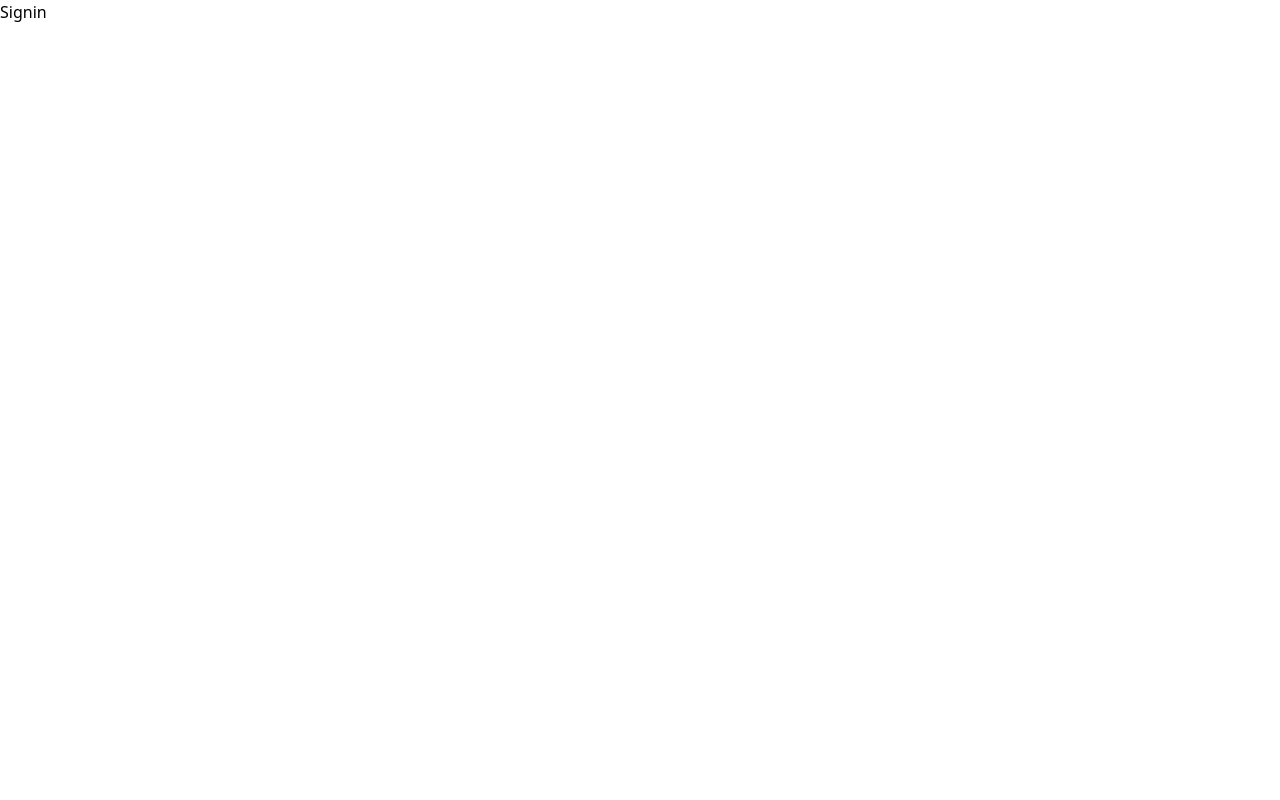
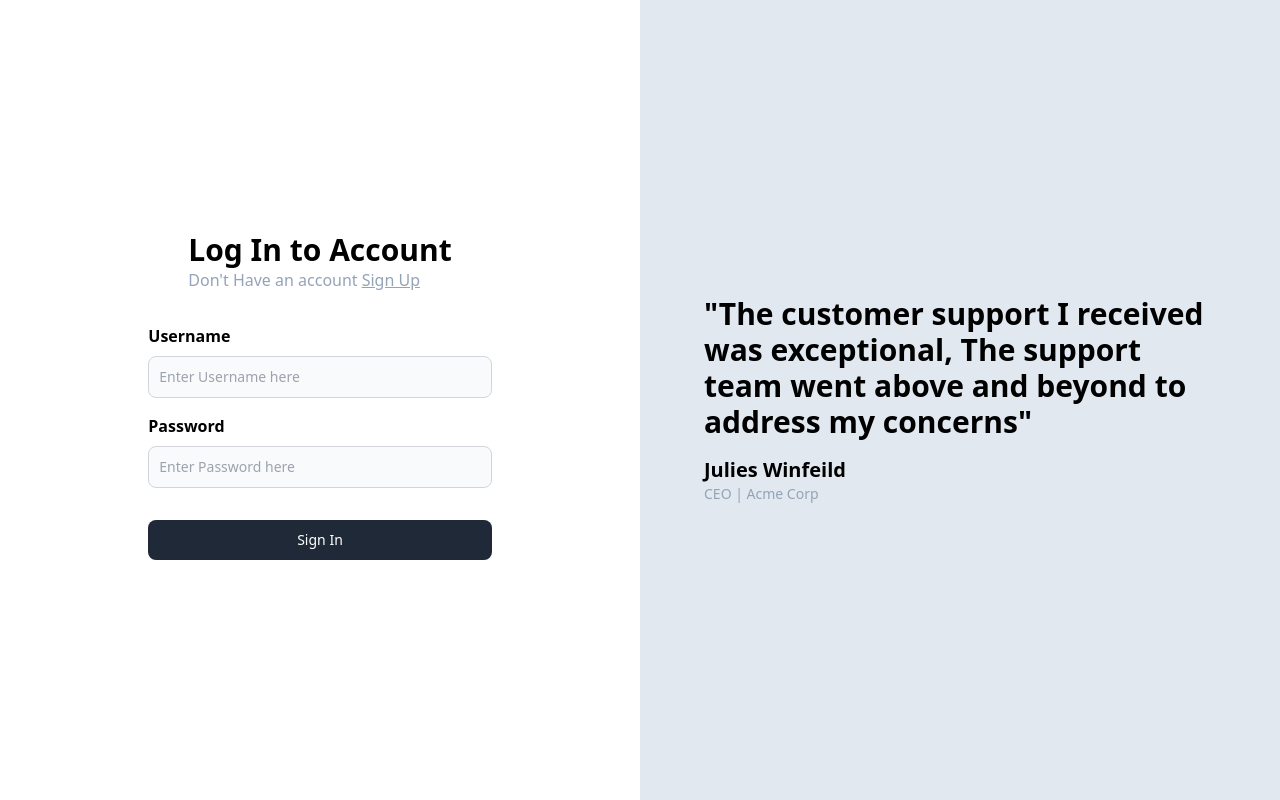
Before and after one commit to vanshaj-sharma/medium-blog, a React (Vite) app in the folder frontend/: page /signin in a window 1280 px wide. Built offline with nearby package versions, Linux system fonts and the light colour scheme.

Commit message:
added auth with backend connection

```diff
--- a/frontend/package.json
+++ b/frontend/package.json
@@ -11,6 +11,7 @@
   },
   "dependencies": {
     "@vanshajsharma/medium-common": "^1.0.1",
+    "axios": "^1.6.8",
     "react": "^18.2.0",
     "react-dom": "^18.2.0",
     "react-router-dom": "^6.23.0"
--- /dev/null
+++ b/frontend/src/components/Auth.tsx
@@ -0,0 +1,133 @@
+import { SingupInput } from "@vanshajsharma/medium-common";
+import axios from "axios";
+import { ChangeEvent, useState } from "react";
+import { Link, useNavigate } from "react-router-dom";
+import { BACKEND_URL } from "../config";
+
+export const Auth = ({ type }: { type: "signup" | "signin" }) => {
+  const [postInputs, setPostInputs] = useState<SingupInput>({
+    name: "",
+    username: "",
+    password: "",
+  });
+
+  const navigate = useNavigate();
+
+  async function sendRequest() {
+    try {
+      const response = await axios.post(
+        `${BACKEND_URL}/api/v1/user/${type === "signup" ? "signup" : "signin"}`,
+        postInputs
+      );
+      console.log("workin");
+      const jwt = response.data;
+      localStorage.setItem("token", jwt);
+      navigate("/blogs");
+    } catch (error) {
+      //alert user req failed
+      alert("errror");
+      console.log(
+        `${BACKEND_URL}/api/v1/user/${type === "signup" ? "signup" : "signin"}`
+      );
+      console.log(error);
+    }
+  }
+
+  return (
+    <div className="h-screen flex justify-center flex-col">
+      <div className="flex justify-center">
+        <div>
+          <div className="px-10">
+            <div className=" text-3xl font-extrabold">
+              {type === "signup" ? "Create an account" : "Log In to Account"}
+            </div>
+            <div className="text-slate-400">
+              {type === "signup"
+                ? "Already Have an account?"
+                : "Don't Have an account"}
+              <Link
+                to={type === "signup" ? "/signin" : "/signup"}
+                className="pl-1 underline"
+              >
+                {type === "signup" ? "Login" : "Sign Up"}
+              </Link>
+            </div>
+          </div>
+          <div className="pt-4">
+            {type === "signup" ? (
+              <LabelledInput
+                label="Name"
+                placeholder="Enter Name here"
+                onChange={(e) => {
+                  setPostInputs({
+                    ...postInputs,
+                    name: e.target.value,
+                  });
+                }}
+              />
+            ) : null}
+
+            <LabelledInput
+              label="Username"
+              placeholder="Enter Username here"
+              onChange={(e) => {
+                setPostInputs({
+                  ...postInputs,
+                  username: e.target.value,
+                });
+              }}
+            />
+            <LabelledInput
+              label="Password"
+              type={"password"}
+              placeholder="Enter Password here"
+              onChange={(e) => {
+                setPostInputs({
+                  ...postInputs,
+                  password: e.target.value,
+                });
+              }}
+            />
+            <button
+              onClick={sendRequest}
+              type="button"
+              className=" w-full mt-8 text-white bg-gray-800 hover:bg-gray-900 focus:outline-none focus:ring-4 focus:ring-gray-300 font-medium rounded-lg text-sm px-5 py-2.5 me-2 mb-2 dark:bg-gray-800 dark:hover:bg-gray-700 dark:focus:ring-gray-700 dark:border-gray-700"
+            >
+              {type === "signin" ? "Sign In" : "Sign Up"}
+            </button>
+          </div>
+        </div>
+      </div>
+    </div>
+  );
+};
+
+interface LabelledInputType {
+  label: string;
+  placeholder: string;
+  onChange: (e: ChangeEvent<HTMLInputElement>) => void;
+  type?: string;
+}
+
+const LabelledInput = ({
+  label,
+  placeholder,
+  onChange,
+  type,
+}: LabelledInputType) => {
+  return (
+    <div>
+      <label className="block mb-2 text-md font-bold text-black pt-4">
+        {label}
+      </label>
+      <input
+        onChange={onChange}
+        type={type || "text"}
+        id="first_name"
+        className="bg-gray-50 border border-gray-300 text-gray-900 text-sm rounded-lg focus:ring-blue-500 focus:border-blue-500 block w-full p-2.5 "
+        placeholder={placeholder}
+        required
+      />
+    </div>
+  );
+};
--- /dev/null
+++ b/frontend/src/config.ts
@@ -0,0 +1 @@
+export const BACKEND_URL = "https://backend.vanshajsharma4.workers.dev";
--- a/frontend/src/pages/Signin.tsx
+++ b/frontend/src/pages/Signin.tsx
@@ -1,3 +1,15 @@
+import { Auth } from "../components/Auth";
+import { Quote } from "../components/Quote";
+
 export const Signin = () => {
-  return <div>Signin</div>;
+  return (
+    <div className="grid grid-cols-1 lg:grid-cols-2">
+      <div>
+        <Auth type="signin" />
+      </div>
+      <div className="none lg:block">
+        <Quote />
+      </div>
+    </div>
+  );
 };
--- a/frontend/src/pages/Signup.tsx
+++ b/frontend/src/pages/Signup.tsx
@@ -1,10 +1,15 @@
+import { Auth } from "../components/Auth";
 import { Quote } from "../components/Quote";
 
 export const Signup = () => {
   return (
-    <div className="grid grid-cols-2">
-      <div></div>
-      <Quote />
+    <div className="grid grid-cols-1 lg:grid-cols-2">
+      <div>
+        <Auth type="signup" />
+      </div>
+      <div className="none lg:block">
+        <Quote />
+      </div>
     </div>
   );
 };
```
Also changed, not shown: 2 other files (tests, documents, lock files or other folders).
